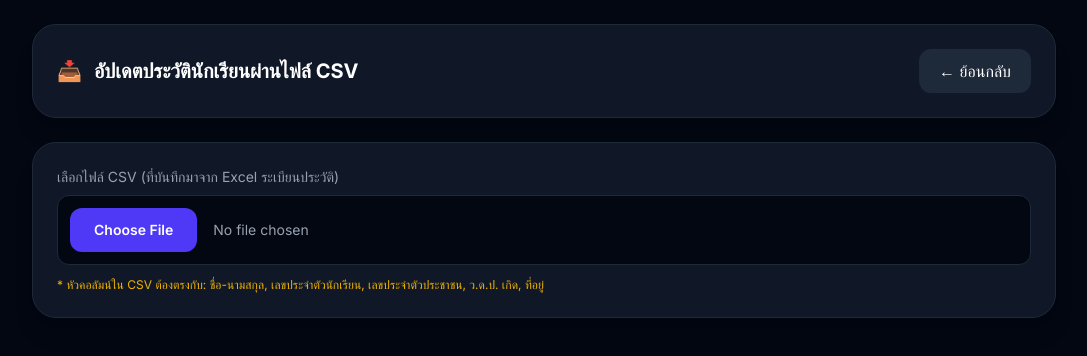
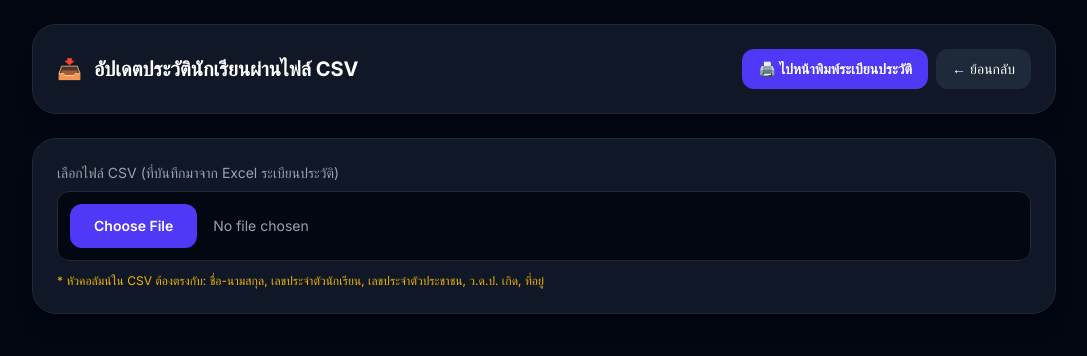
Before and after one commit to pawoot3129/Checkin-Stu-System, a Next.js app: page /dashboard/students/import in a window 1280 px wide. Shown: the top 356 px of the page, without its empty margins (96-1183 px from the left). Built offline with nearby package versions, Linux system fonts and the light colour scheme.

Commit message:
Fix print page code

```diff
--- a/src/app/dashboard/students/import/page.js
+++ b/src/app/dashboard/students/import/page.js
@@ -12,7 +12,7 @@ export default function ImportStudentsPage() {
     const [isLoading, setIsLoading] = useState(false);
     const [previewData, setPreviewData] = useState([]);
 
-    // ฟังก์ชันอ่านไฟล์ CSV (กรองแถวว่างเปล่าออกอย่างเด็ดขาด)
+    // ฟังก์ชันอ่านไฟล์ CSV (กรองแถวว่างออกอัตโนมัติ)
     const handleFileUpload = (e) => {
         const file = e.target.files[0];
         if (!file) return;
@@ -21,7 +21,6 @@ export default function ImportStudentsPage() {
             header: true,
             skipEmptyLines: true,
             complete: (results) => {
-                // กรองเฉพาะแถวที่มีทั้ง "ชื่อ-นามสกุล" และ "เลขประจำตัวนักเรียน" จริงๆ เท่านั้น
                 const validData = results.data.filter(row => {
                     const name = (row['ชื่อ-นามสกุล'] || '').trim();
                     const studentId = (row['เลขประจำตัวนักเรียน'] || '').trim();
@@ -66,7 +65,6 @@ export default function ImportStudentsPage() {
 
                 if (!csvName) continue;
 
-                // เทียบหาชื่อ-นามสกุลให้ตรงกับของเดิมในระบบ
                 const matchedStudent = existingStudents.find(s => {
                     const fullName = s.name ? s.name.trim() : `${s.firstName || ''} ${s.lastName || ''}`.trim();
                     return fullName === csvName;
@@ -103,9 +101,15 @@ export default function ImportStudentsPage() {
                         <span className="text-indigo-500">📥</span>
                         อัปเดตประวัตินักเรียนผ่านไฟล์ CSV
                     </h1>
-                    <button onClick={() => router.back()} className="bg-gray-800 px-5 py-2.5 rounded-xl text-white hover:bg-gray-700 transition">
-                        ← ย้อนกลับ
-                    </button>
+                    {/* เพิ่มปุ่มกดไปหน้าพิมพ์ตรงนี้ */}
+                    <div className="flex gap-2">
+                        <button onClick={() => router.push('/dashboard/students/print')} className="bg-indigo-600 hover:bg-indigo-500 px-4 py-2.5 rounded-xl text-white font-bold text-sm transition">
+                            🖨️ ไปหน้าพิมพ์ระเบียนประวัติ
+                        </button>
+                        <button onClick={() => router.back()} className="bg-gray-800 px-4 py-2.5 rounded-xl text-white text-sm hover:bg-gray-700 transition">
+                            ← ย้อนกลับ
+                        </button>
+                    </div>
                 </div>
 
                 <div className="bg-gray-900 rounded-3xl p-6 border border-gray-800 shadow-xl mb-6">
```
